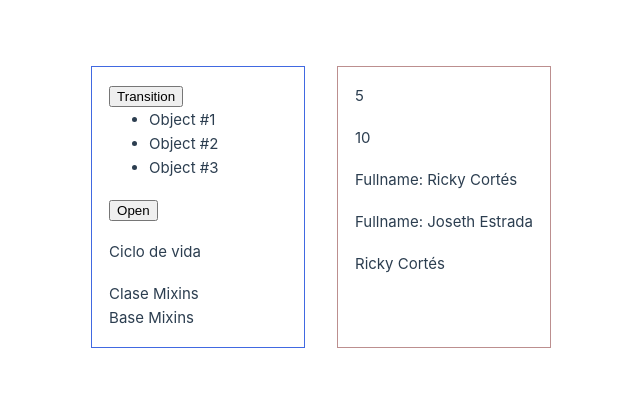
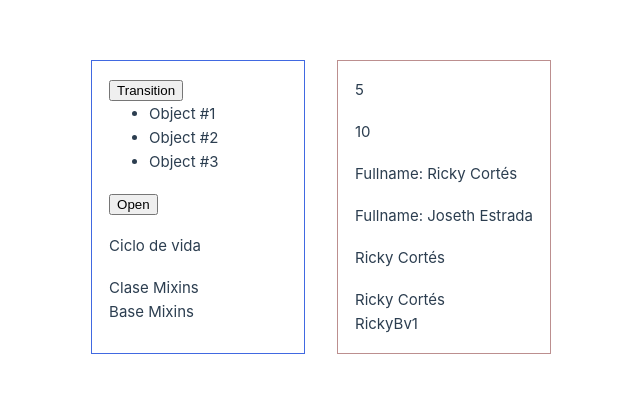
Before and after one commit to RickyBv1/Components-Composition-Vue, a Vue app: page / in a window 1280 px wide. Shown: the part 193-586 px from the top of the page, without its empty margins (319-959 px from the left). Built offline with nearby package versions, Linux system fonts and the light colour scheme.

Commit message:
feat: add ClaseRefs component and integrate into App.vue

```diff
--- a/src/App.vue
+++ b/src/App.vue
@@ -8,6 +8,7 @@ import ClaseWatch from './compositions/ClaseWatch/ClaseWatch.vue'
 import ClaseComputed from './compositions/ClaseComputed/ClaseComputed.vue'
 import ClaseProps from './compositions/ClaseProps/ClaseProps.vue'
 import ClaseProvideInject from './compositions/ClaseProvideInject/ClaseProvideInject.vue'
+import ClaseRefs from './compositions/ClaseRefs/ClaseRefs.vue'
 
 export default {
   name: 'App',
@@ -21,6 +22,7 @@ export default {
     ClaseComputed,
     ClaseProps,
     ClaseProvideInject,
+    ClaseRefs,
   },
 }
 </script>
@@ -46,6 +48,8 @@ export default {
     <ClaseProps class="card" />
 
     <ClaseProvideInject />
+
+    <ClaseRefs />
   </div>
 </template>
 
--- /dev/null
+++ b/src/compositions/ClaseRefs/ClaseRefs.vue
@@ -0,0 +1,18 @@
+<template>
+  <HomeRefs first-name="Ricky" last-name="Cortés"></HomeRefs>
+</template>
+
+<script>
+import HomeRefs from './components/HomeRefs.vue'
+import { provide } from 'vue'
+
+export default {
+  name: 'ClaseRefs',
+  components: {
+    HomeRefs,
+  },
+  setup() {
+    provide('username', 'RickyBv1')
+  },
+}
+</script>
--- /dev/null
+++ b/src/compositions/ClaseRefs/components/HomeRefs.vue
@@ -0,0 +1,35 @@
+<template>
+  <div class="card">
+    <div>{{ fullName }}</div>
+    <div>{{ username }}</div>
+  </div>
+</template>
+
+<script>
+import { toRefs, computed, inject } from 'vue'
+
+export default {
+  props: {
+    firstName: String,
+    lastName: String,
+  },
+  setup(props, { expose }) {
+    const { firstName, lastName } = toRefs(props)
+
+    const fullName = computed(() => {
+      return `${firstName.value} ${lastName.value}`
+    })
+
+    const username = inject('username')
+
+    expose({
+      fullName,
+    })
+
+    return {
+      fullName,
+      username,
+    }
+  },
+}
+</script>
```
